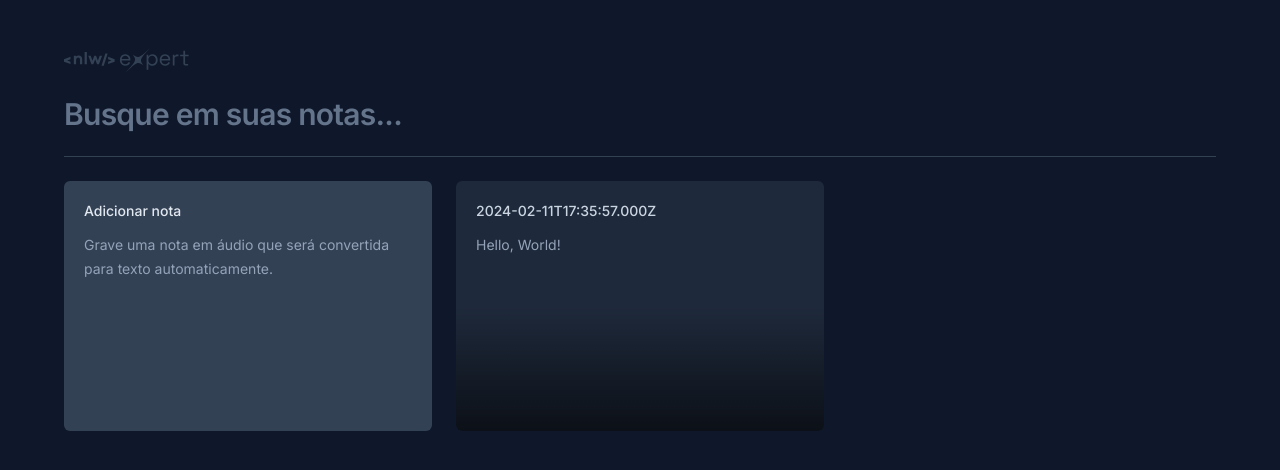
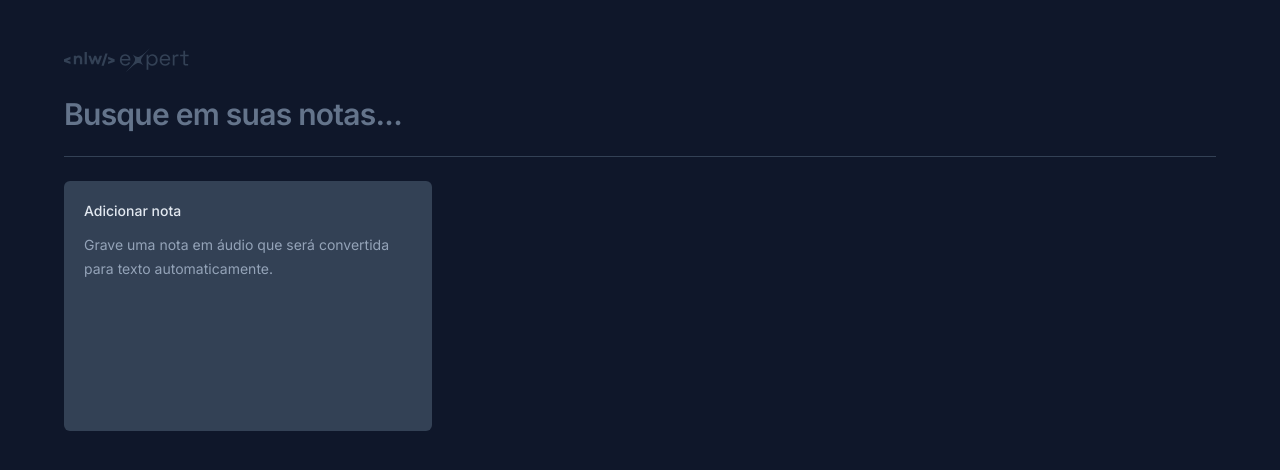
Before and after one commit to georgeguii/my-notes, a React (Vite) app: page / in a window 1280 px wide. Shown: the top 470 px of the page. Built offline with nearby package versions, Linux system fonts and the light colour scheme.

Commit message:
:sparkles: feat: criacao de notas via textarea

```diff
--- a/src/app.tsx
+++ b/src/app.tsx
@@ -1,8 +1,27 @@
+import { useState } from 'react'
 import logo from './assets/logo-nlw-expert.svg'
 import { NewNoteCard } from './components/new-note-card'
 import { NoteCard } from './components/note-card'
 
+interface Note {
+  id: string,
+  date: Date,
+  content: string
+}
+
 export function App() {
+  const [notes, setNotes] = useState<Note[]>([])
+
+  function onNoteCreated(content: string) {
+    const newNote = {
+      id: crypto.randomUUID(),
+      date: new Date(),
+      content
+    }
+
+    setNotes([newNote, ...notes])
+  }
+
   return (
     <div className='mx-auto max-w-6xl my-12 space-y-6'>
       <img src={logo} alt="Logo da NLW Expert" />
@@ -18,11 +37,11 @@
       <div className='h-px bg-slate-700' />
 
       <div className='grid grid-cols-3 auto-rows-[250px] gap-6'>
-        <NewNoteCard />
-        <NoteCard note={{
-          date: new Date(),
-          content: 'Hello, World!'
-        }} />
+        <NewNoteCard onNoteCreated={onNoteCreated} />
+
+        {notes.map(note => {
+          return <NoteCard key={note.id} note={note} />
+        })}
       </div>
     </div>
   )
--- a/src/components/new-note-card.tsx
+++ b/src/components/new-note-card.tsx
@@ -3,7 +3,11 @@
 import { ChangeEvent, FormEvent, useState } from 'react'
 import { toast } from 'sonner'
 
-export function NewNoteCard() {
+interface NewNoteCardProps {
+  onNoteCreated: (content: string) => void
+}
+
+export function NewNoteCard({ onNoteCreated }: NewNoteCardProps) {
   const [shouldShowOnBording, setShouldShowOnBording] = useState(true)
   const [content, setContent] = useState('')
 
@@ -21,7 +25,11 @@
 
   function handleSaveNote(event: FormEvent) {
     event.preventDefault()
-    console.log(content)
+    onNoteCreated(content)
+
+    setContent('')
+    setShouldShowOnBording(true)
+
     toast.success("Nota criada com sucesso")
   }
 
@@ -58,6 +66,7 @@
                   autoFocus
                   className='text-sm leading-6 text-slate-400 bg-transparent resize-none flex-1 outline-none'
                   onChange={handleContentChanged}
+                  value={content}
                 />
               )}
             </div>
--- a/src/components/note-card.tsx
+++ b/src/components/note-card.tsx
@@ -15,7 +15,7 @@
     <Dialog.Root>
       <Dialog.Trigger className='rounded-md text-justify flex flex-col bg-slate-800 p-5 gap-3 overflow-hidden relative outline-none hover:ring-2 hover:ring-slate-600 focus-visible:ring-2 focus-visible:ring-lime-400'>
         <span className='text-sm font-medium text-slate-300'>
-          {note.date.toISOString()}
+          {formatDistanceToNow(note.date, { locale: ptBR, addSuffix: true })}
         </span>
         <p className='text-sm leading-6 text-slate-400 '>
           {note.content}
```
